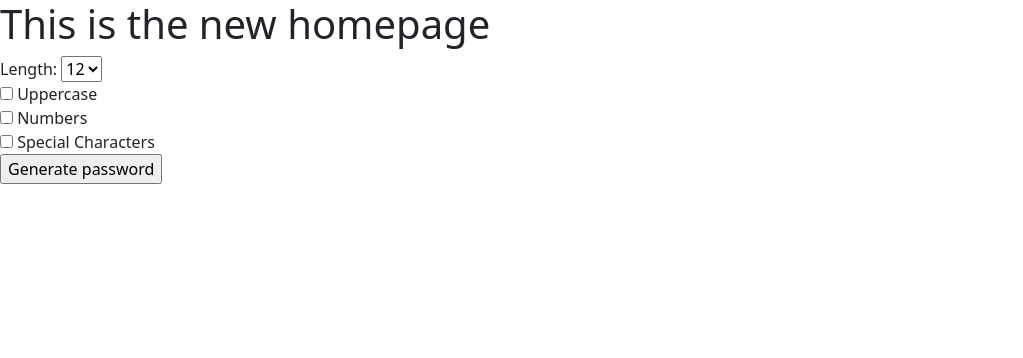
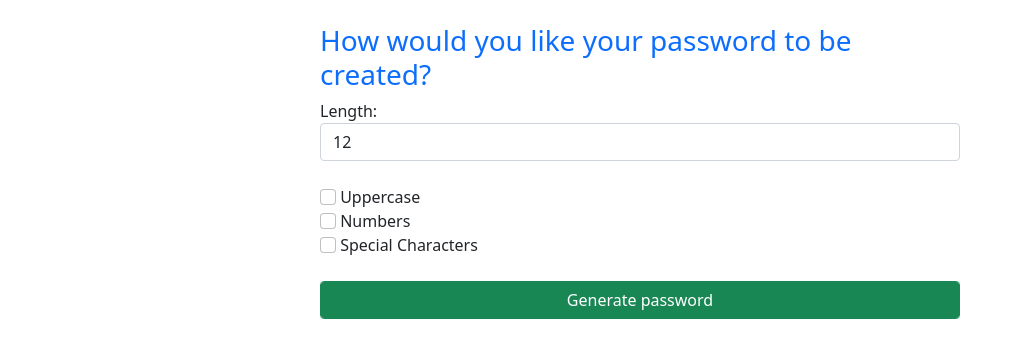
Before and after one commit to viniciusarre/django-password-generator, a Django app: page / in a window 1280 px wide. Shown: the top 358 px of the page, without its empty margins (0-1023 px from the left). Run offline with Django 3.2, Linux system fonts and the light colour scheme.

Commit message:
Add styling and improve copying for generated password

```diff
--- a/generator/templates/base.html
+++ b/generator/templates/base.html
@@ -9,10 +9,11 @@
 </head>
 
 <body>
-    {% block content %}
+    <div class="mx-auto w-50">
+        {% block content %}
 
-    {% endblock content %}
-
+        {% endblock content %}
+    </div>
 </body>
 <script src="https://cdn.jsdelivr.net/npm/bootstrap@5.0.0-beta1/dist/js/bootstrap.bundle.min.js"
     integrity="sha384-ygbV9kiqUc6oa4msXn9868pTtWMgiQaeYH7/t7LECLbyPA2x65Kgf80OJFdroafW"
--- a/generator/templates/home.html
+++ b/generator/templates/home.html
@@ -1,11 +1,13 @@
 {% extends 'base.html' %}
 
 {% block content %}
-<h1>This is the new homepage</h1>
+
+<h3 class="mt-4 text-primary">How would you like your password to be created?</h3>
 
 <form action="{% url 'password' %}">
+    <div class="form-group">
         <label for="length">Length: </label>
-    <select name="length">
+        <select class="form-control" name="length">
             {% for n in options %}
             {% if n == 12 %}
             <option value="{{n}}" selected='selected'>{{n}}</option>
@@ -15,22 +17,23 @@
             {% endfor %}
         </select>
         <br />
-    <input type="checkbox" name="uppercase" />
-    <label for="uppercase">
+        <input class="form-check-input" type="checkbox" name="uppercase" />
+        <label class="form-check-label" for="uppercase">
             Uppercase
         </label>
         <br />
-    <input type="checkbox" name="numbers" />
-    <label for="numbers">
+        <input class="form-check-input" type="checkbox" name="numbers" />
+        <label class="form-check-label" for="numbers">
             Numbers
         </label>
         <br />
-    <input type="checkbox" name="special" />
-    <label for="special">
+        <input class="form-check-input" type="checkbox" name="special" />
+        <label class="form-check-label" for="special">
             Special Characters
         </label>
         <br />
-    <input type="submit" value="Generate password" />
+        <input class="btn-success form-control mt-4" type="submit" value="Generate password" />
+    </div>
+</form>
 
-</form>
 {% endblock content %}
```
Also changed, not shown: generator/templates/password.html (+16 -2 lines). Lines whose indentation alone changed are shown as unchanged.
